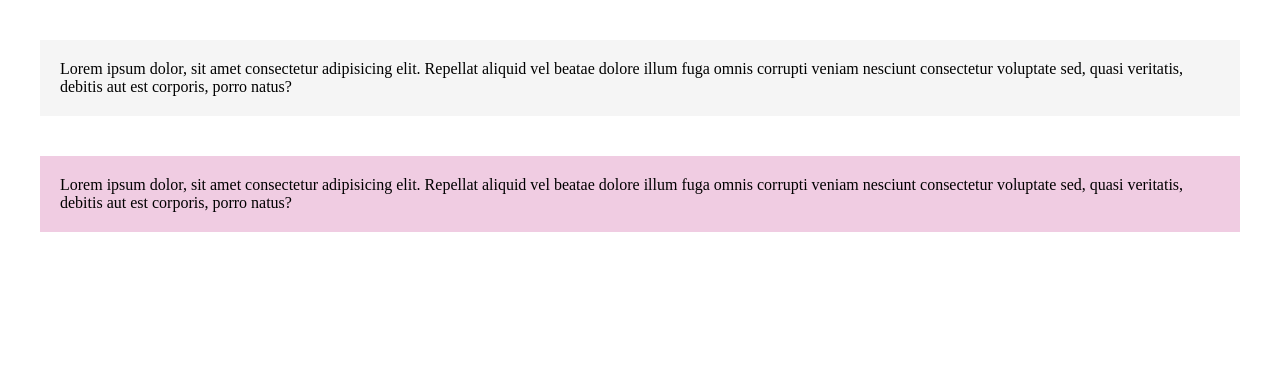
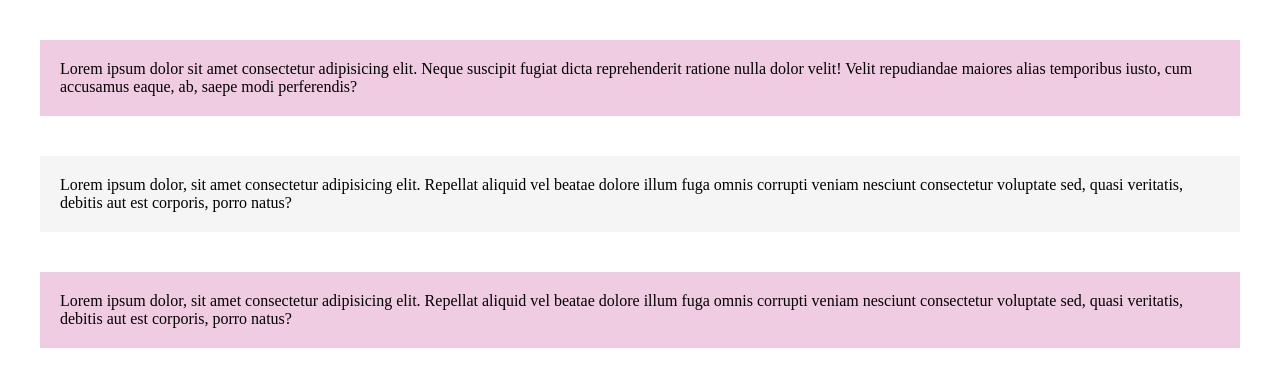
Before and after one commit to jgabfalcao/teste-git, a plain HTML site: page index.html in a window 1280 px wide. Drawn offline with Linux system fonts and the light colour scheme.

Commit message:
Inserção de um novo paragrafo

```diff
--- a/index.html
+++ b/index.html
@@ -11,6 +11,8 @@
 </head>
 
 <body>
+  <p class="texto estilo-destacado">Lorem ipsum dolor sit amet consectetur adipisicing elit. Neque suscipit fugiat dicta reprehenderit ratione nulla dolor velit! Velit repudiandae maiores alias temporibus iusto, cum accusamus eaque, ab, saepe modi perferendis?</p>
+
   <p class="texto estilo-padrao">Lorem ipsum dolor, sit amet consectetur adipisicing elit. Repellat aliquid vel beatae dolore illum fuga omnis corrupti veniam nesciunt consectetur voluptate sed, quasi veritatis, debitis aut est corporis, porro natus?</p>
 
   <p class="texto estilo-destacado">Lorem ipsum dolor, sit amet consectetur adipisicing elit. Repellat aliquid vel beatae dolore illum fuga omnis corrupti veniam nesciunt consectetur voluptate sed, quasi veritatis, debitis aut est corporis, porro natus?</p>
```
